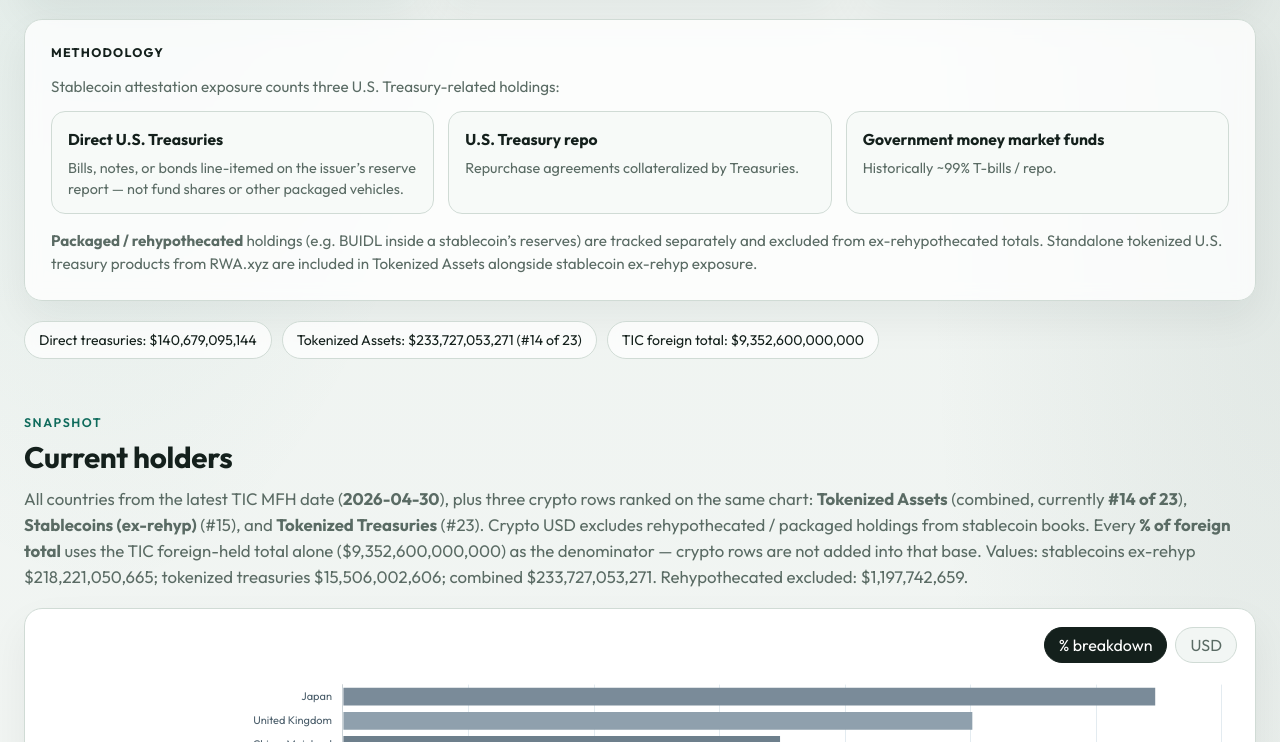
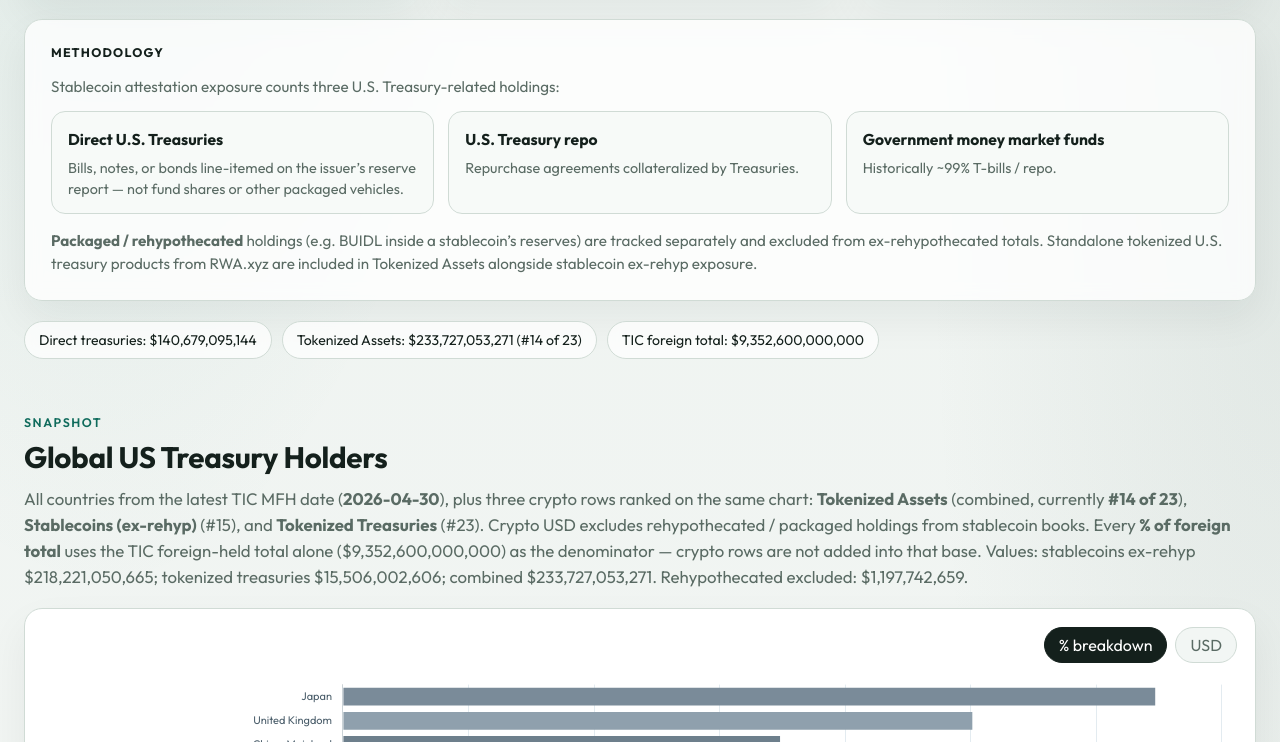
Before and after one commit to ryeblocks/ust-holdings-site, a plain HTML site: page index.html in a window 1280 px wide. Shown: the part 358-1100 px from the top of the page. Drawn offline with nearby package versions, Linux system fonts and the light colour scheme.

Commit message:
Rename holders chart to Global US Treasury Holders

```diff
--- a/index.html
+++ b/index.html
@@ -344,7 +344,7 @@
     <section class="section">
       <header class="section-head">
         <p class="eyebrow">Snapshot</p>
-        <h2>Current holders</h2>
+        <h2>Global US Treasury Holders</h2>
         <p class="lede">
           All countries from the latest TIC MFH date (<strong>2026-04-30</strong>),
           plus three crypto rows ranked on the same chart:
```
